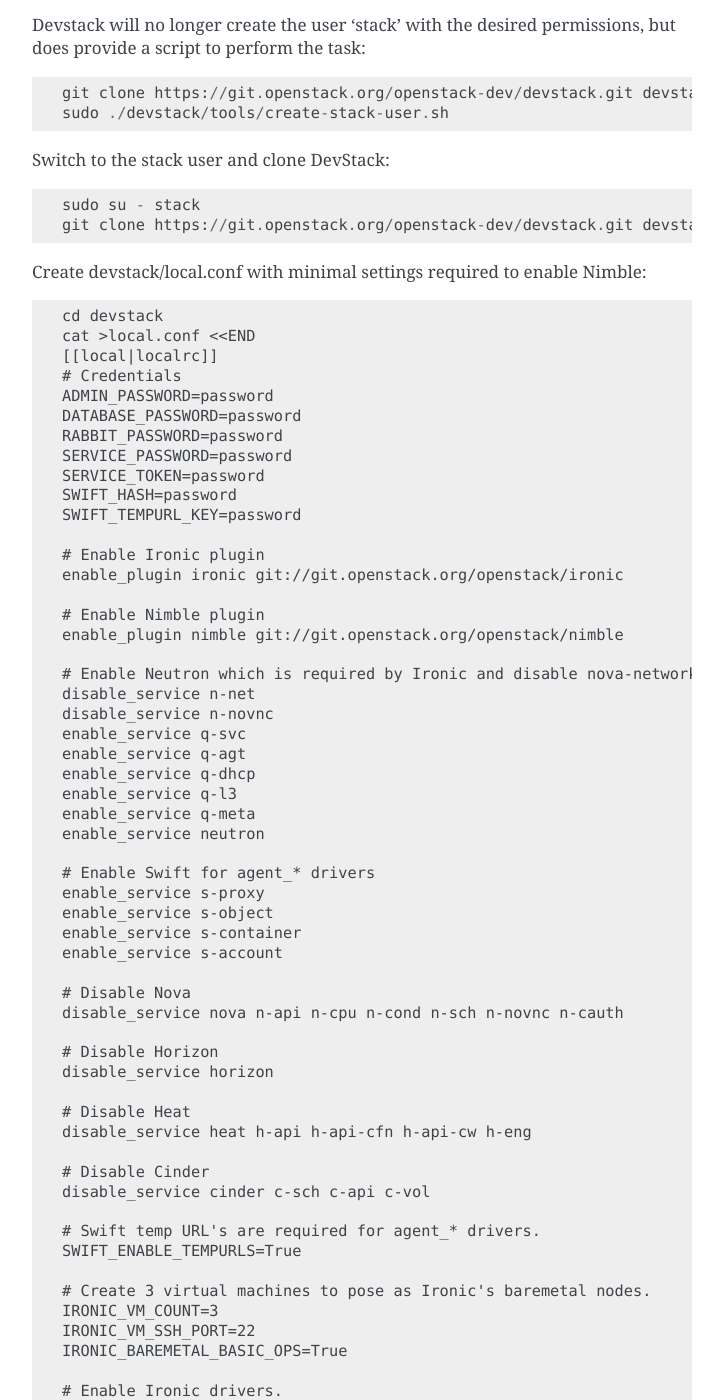
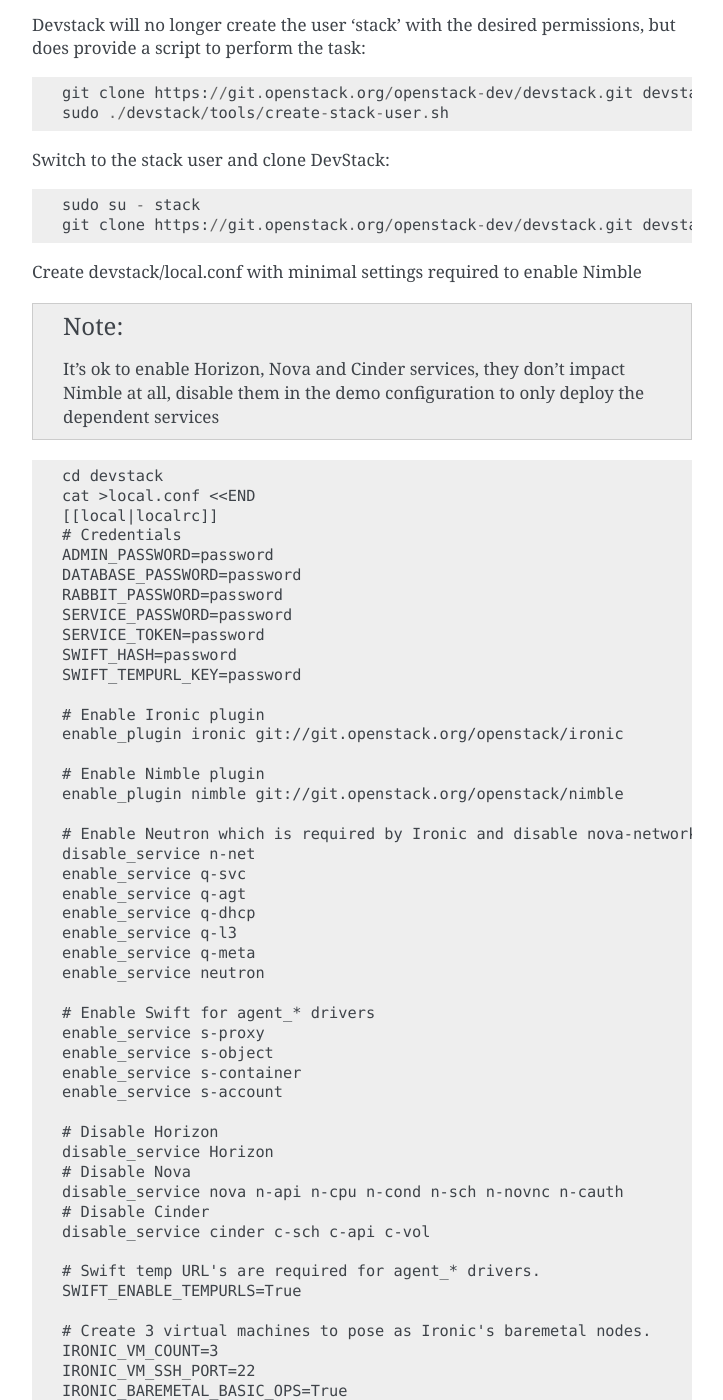
Before and after one commit to openstack-archive/mogan, a Sphinx documentation site: the page built from doc/source/dev/dev-quickstart.rst, in a window 1280 px wide and 1400 px high, scrolled down 5087 px. Shown: the whole window, without its empty margins (388-1111 px from the left). Built offline with Sphinx 7.4.7, drawn with Linux system fonts in a browser that asks for light colours; some of the changed text lies outside the part shown.

Commit message:
Update devref to make latest devstack work
1. add packages(xinetd,tftpd,tftp) to ubuntu pre-install list, they
   are required by the latest ironic devstack plugin.
2. remove "n-novnc" service disable option, it's included by following
   nova disable options.
3. add some descirption to clarify that core services(Horizon, Nova, Cinder)
   don't must be disabled.
4. remove heat disable option, heat is disabled by default, make the
   options be minimal.
5. add IRONIC_TEMPEST_WHOLE_DISK_IMAGE=False, otherwise the Iroinc tempest
   would be failed, because default ironic agent deploy driver require
   partition image, should keep consistent with tempest.
6. remove IRONIC_VM_EPHEMERAL_DISK=0, it's same with default value.
7. remove network options, it's not neccessary, keep the beginner focus
   on the Nimble related options, and keep the demo local.conf clean and
   simple.

Change-Id: Ie389c50c394d2a52938899fc7d2e75dce6167933

```diff
--- a/doc/source/dev/dev-quickstart.rst
+++ b/doc/source/dev/dev-quickstart.rst
@@ -239,7 +239,14 @@
     sudo su - stack
     git clone https://git.openstack.org/openstack-dev/devstack.git devstack
 
-Create devstack/local.conf with minimal settings required to enable Nimble::
+Create devstack/local.conf with minimal settings required to enable Nimble
+
+.. note::
+    It's ok to enable Horizon, Nova and Cinder services, they don't impact
+    Nimble at all, disable them in the demo configuration to only deploy the
+    dependent services
+
+::
 
     cd devstack
     cat >local.conf <<END
@@ -261,7 +268,6 @@
 
     # Enable Neutron which is required by Ironic and disable nova-network.
     disable_service n-net
-    disable_service n-novnc
     enable_service q-svc
     enable_service q-agt
     enable_service q-dhcp
@@ -275,15 +281,10 @@
     enable_service s-container
     enable_service s-account
 
+    # Disable Horizon
+    disable_service Horizon
     # Disable Nova
     disable_service nova n-api n-cpu n-cond n-sch n-novnc n-cauth
-
-    # Disable Horizon
-    disable_service horizon
-
-    # Disable Heat
-    disable_service heat h-api h-api-cfn h-api-cw h-eng
-
     # Disable Cinder
     disable_service cinder c-sch c-api c-vol
 
@@ -302,23 +303,17 @@
     # This driver should be in the enabled list above.
     IRONIC_DEPLOY_DRIVER=agent_ipmitool
 
+    # Using Ironic agent deploy driver by default, so don't use whole disk
+    # image in tempest.
+    IRONIC_TEMPEST_WHOLE_DISK_IMAGE=False
+
     # The parameters below represent the minimum possible values to create
     # functional nodes.
     IRONIC_VM_SPECS_RAM=1280
     IRONIC_VM_SPECS_DISK=10
 
-    # Size of the ephemeral partition in GB. Use 0 for no ephemeral partition.
-    IRONIC_VM_EPHEMERAL_DISK=0
-
     # To build your own IPA ramdisk from source, set this to True
     IRONIC_BUILD_DEPLOY_RAMDISK=False
-
-    # By default, DevStack creates a 10.0.0.0/24 network for instances.
-    # If this overlaps with the hosts network, you may adjust with the
-    # following.
-    NETWORK_GATEWAY=10.1.0.1
-    FIXED_RANGE=10.1.0.0/24
-    FIXED_NETWORK_SIZE=256
 
     # Log all output to files
     LOGFILE=$HOME/devstack.log
```
Also changed, not shown: other parts of doc/source/dev/dev-quickstart.rst (+1 -1 lines).
